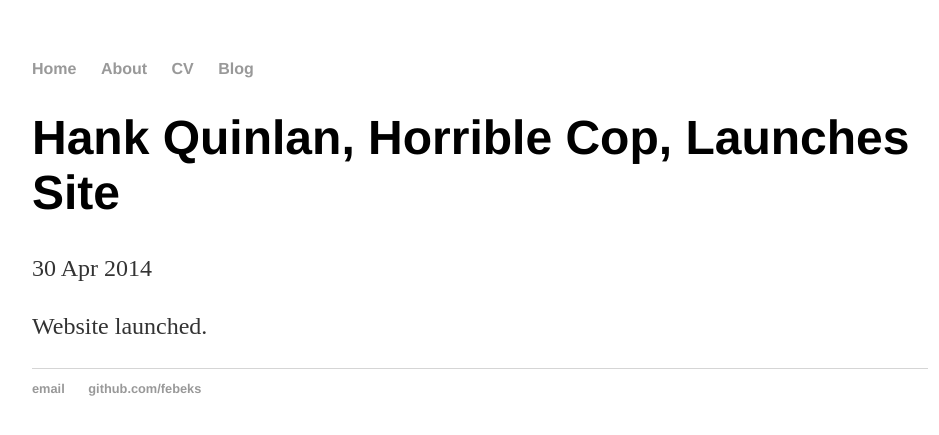
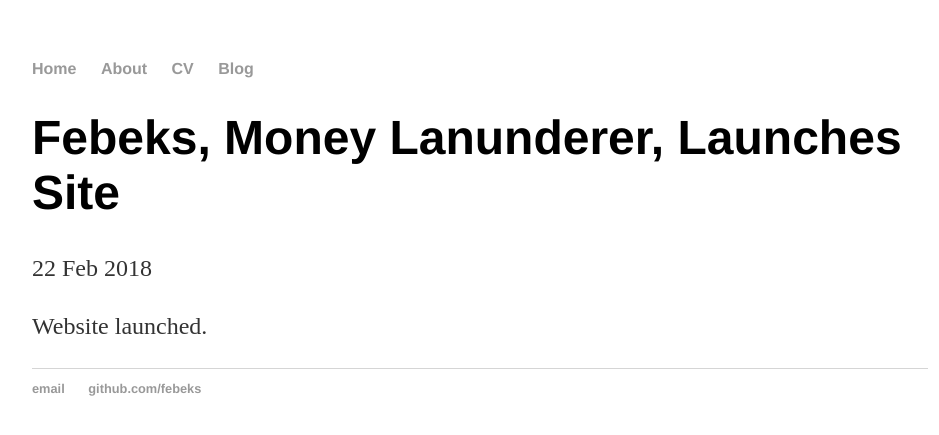
Before and after one commit to febeks/febeks.github.io, a Jekyll site: the page built from _posts/2018-02-22-febeks-site-lanuched.md, in a window 1280 px wide. Shown: the top 435 px of the page, without its empty margins (160-1099 px from the left). Built offline with Jekyll 4.4.1, drawn with Linux system fonts in a browser that asks for light colours.

Commit message:
Update 2018-02-22-febeks-site-lanuched.md

```diff
--- a/_posts/2018-02-22-febeks-site-lanuched.md
+++ b/_posts/2018-02-22-febeks-site-lanuched.md
@@ -1,7 +1,7 @@
 ---
 layout: post
-title: "Hank Quinlan, Horrible Cop, Launches Site"
-date: 2014-04-30
+title: "Febeks, Money Lanunderer, Launches Site"
+date: 2018-02-22
 ---
 
 Website launched.
```
